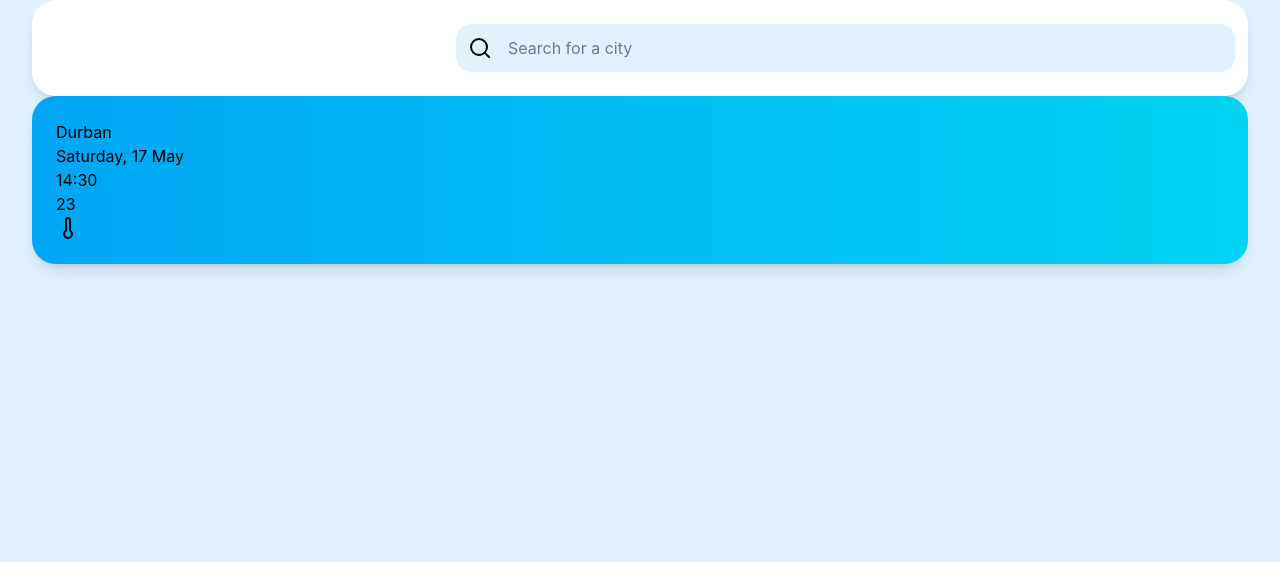
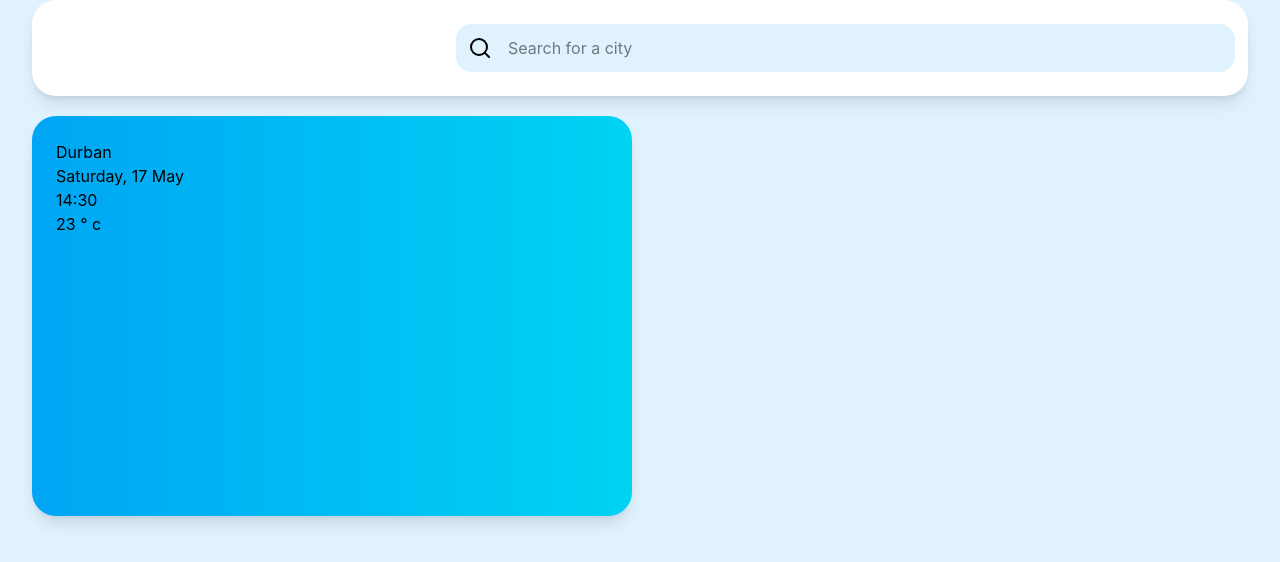
Before and after one commit to Happiness549/ReactTS-Weather-App, a React (Vite) app: page / in a window 1280 px wide. Shown: the top 562 px of the page. Built offline with nearby package versions, Linux system fonts and the light colour scheme.

Commit message:
added WeatherCard content

```diff
--- a/src/components/WeatherCard/WeatherCard.tsx
+++ b/src/components/WeatherCard/WeatherCard.tsx
@@ -1,15 +1,15 @@
 import React from 'react'
 import {Card} from '../ui/Card'
 import { Text } from '../ui/Text'
-import { Thermometer } from 'lucide-react'
+
 
 export const WeatherCard = () => {
   return (
-    <Card className='bg-gradient-to-r from-sky-500 to-cyan-400'>
-            <Text variant={'h1'}>Durban</Text>
+    <Card className='bg-gradient-to-r from-sky-500 to-cyan-400 mt-5 w-150 h-100'>
+            <Text variant={'h1'} className='text-base color-red'>Durban</Text>
             <Text variant={'p'}>Saturday, 17 May</Text>
             <Text variant={'p'}>14:30</Text>
-            <Text variant={'h2'}>23 <Thermometer /></Text>
+            <Text variant={'h2'}>23 {"\u00B0"} c</Text>
 
 
 
```
